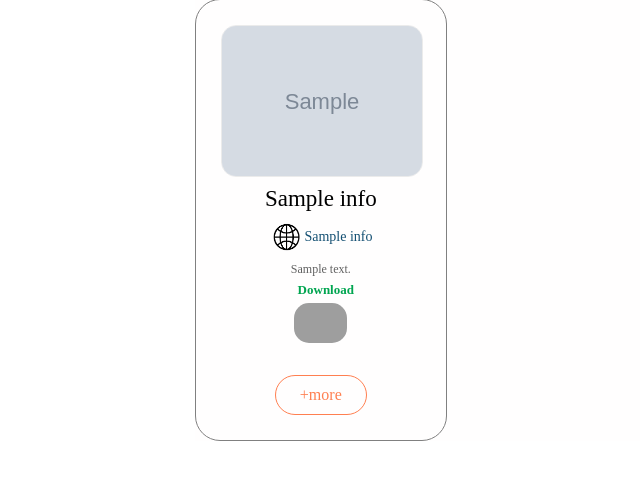
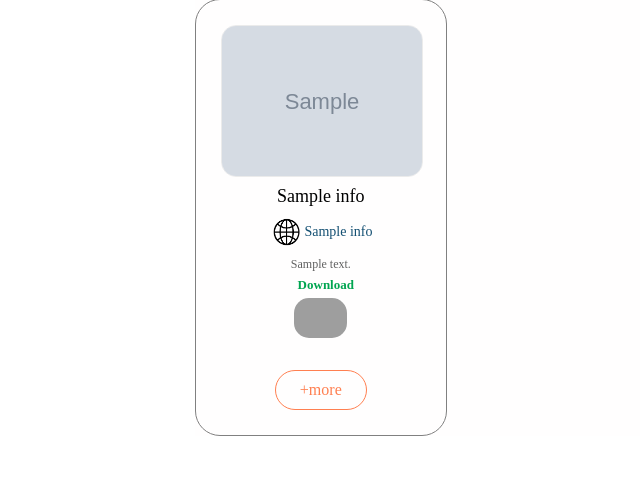
Before and after one commit to Tmazst/mobile_apps_eswatini, a Flask app: page / in a window 1280 px wide. Shown: the part 553-1048 px from the top of the page, without its empty margins (66-706 px from the left). After the commit the page ends 989 px from the top, so only its background shows below. Run offline with Flask 3, Linux system fonts and the light colour scheme; tables that the repository leaves empty hold one stand-in row (values such as "Sample post"); grey boxes marked "Sample" are stand-in pictures; some libraries are stand-ins or nearby versions; some web fonts are replaced; grey boxes are pictures that could not be loaded.

Commit message:
sat night

```diff
--- a/static/css/styles.css
+++ b/static/css/styles.css
@@ -1152,8 +1152,9 @@ a{
 
 .app-name{
     font-weight:500;
-    font-size:23px;
+    font-size:18px;
     text-align: center;
+    white-space: nowrap;
 }
 
 .owner-name:hover::after {
--- a/templates/index.html
+++ b/templates/index.html
@@ -55,7 +55,7 @@
             {% for app in apps %}
             <div class="app-container">
                 <div class="icon-cont"><img src="static/images/{{app.app_icon}}"/></div>
-                <div class="app-name">{{app.name}}</div>
+                <div class="app-name">{{app.name|truncate(length=20, end='...')}}</div>
                 {% if app.web_link %}
                     <a href="{{app.web_link}}"><div class="owner-name"><img class="icon-imgs" src="static/icons/globe.png" /><span>{{app.company_name |truncate(length=25, end='...')}}</span></div></a>
                 {% else %}
```
